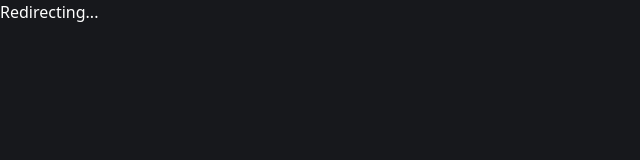
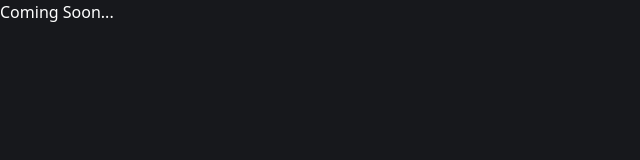
Before and after one commit to Mishra-Manit/VikingHacksWebsite, a Next.js app: page /register in a window 1280 px wide. Shown: the top 160 px of the page, without its empty margins (0-640 px from the left). Built offline with nearby package versions, Linux system fonts and the light colour scheme.

Commit message:
stop crashing

```diff
--- a/app/register/page.tsx
+++ b/app/register/page.tsx
@@ -1,17 +1,5 @@
-import { GetServerSideProps } from 'next';
-
-export const getServerSideProps: GetServerSideProps = async (context) => {
-  // Your redirect logic here
-  return {
-    redirect: {
-      destination: 'https://youtube.com',
-      permanent: false,
-    },
-  };
-};
-
 const RegisterPage = () => {
-  return <p>Redirecting...</p>;
+  return <p>Coming Soon...</p>;
 };
 
 export default RegisterPage;
```
